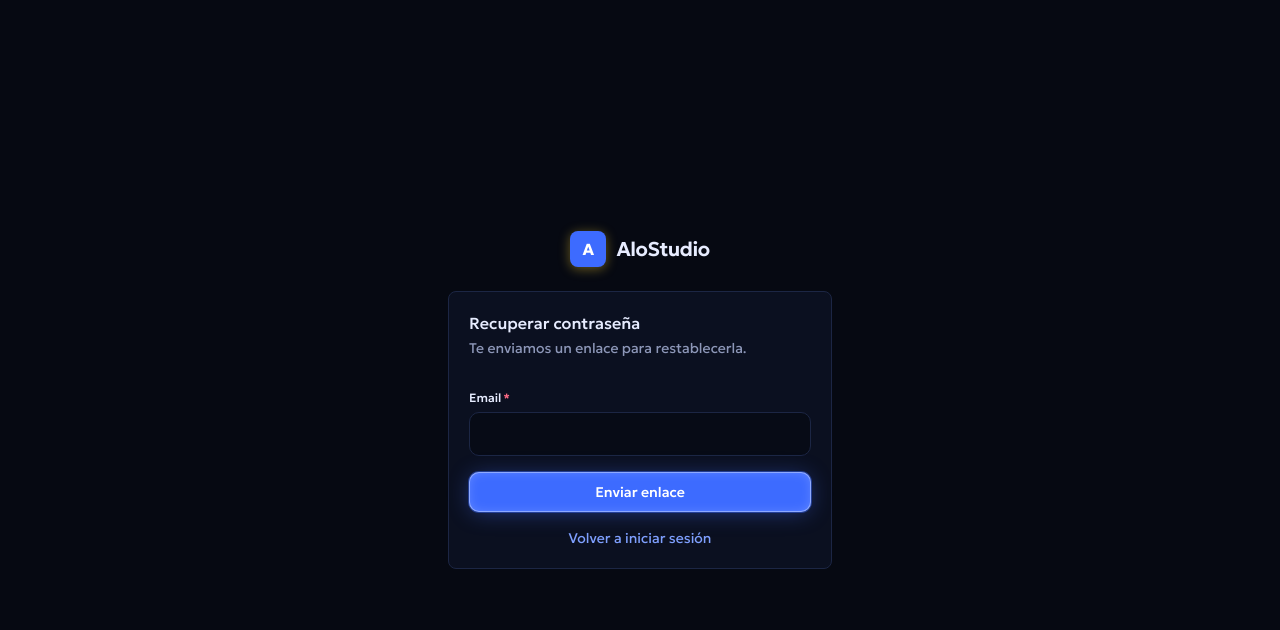
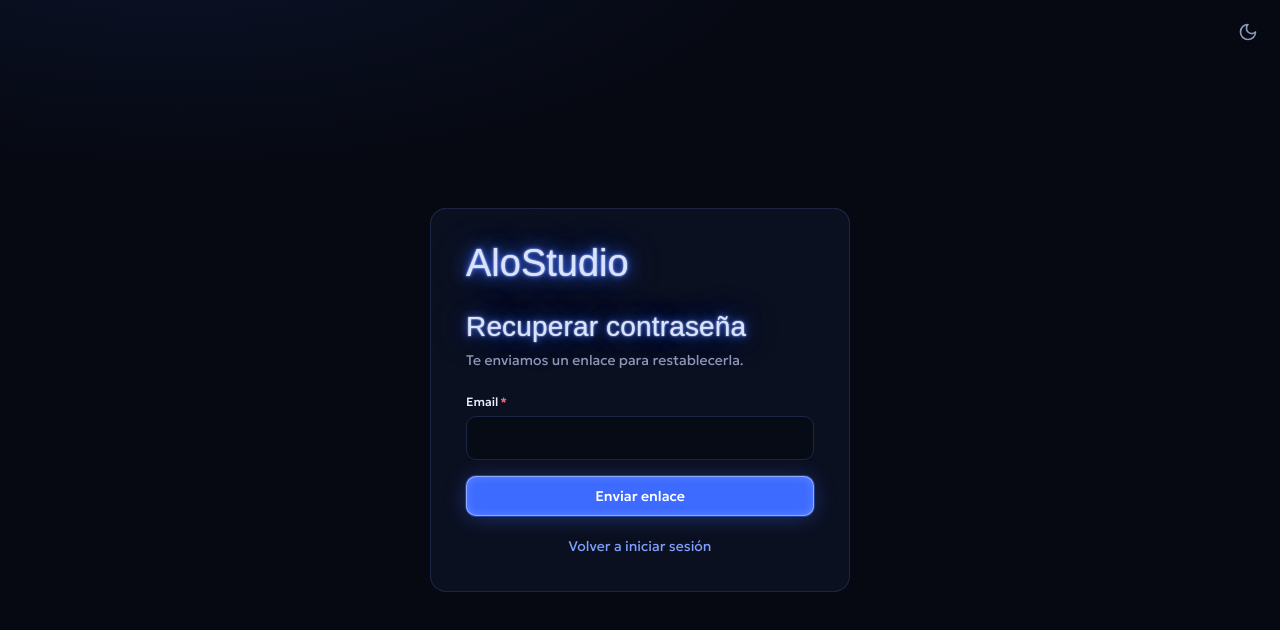
Before and after one commit to S-Kiev95/AloStudio, a Next.js app in the folder frontend/: page /forgot-password in a window 1280 px wide. Shown: the top 630 px of the page. Built offline with nearby package versions, Linux system fonts and the light colour scheme; a web font is replaced by a local one.

Commit message:
feat(design): marca, iconos de la app y pantallas de autenticacion
Co-Authored-By: Antigravity <noreply@google.com>

```diff
--- a/frontend/app/(auth)/confirm/page.tsx
+++ b/frontend/app/(auth)/confirm/page.tsx
@@ -1,5 +1,3 @@
-import { Card, CardContent, CardHeader, CardTitle } from "@/components/ui/card";
-
 import { ConfirmClient } from "./confirm-client";
 
 /**
@@ -16,13 +14,11 @@ export default async function ConfirmPage({
   const token = Array.isArray(raw) ? raw[0] : raw;
 
   return (
-    <Card>
-      <CardHeader>
-        <CardTitle>Confirmar email</CardTitle>
-      </CardHeader>
-      <CardContent>
-        <ConfirmClient token={token ?? null} />
-      </CardContent>
-    </Card>
+    <div className="space-y-6">
+      <div className="neon-sign">
+        <h1 className="text-[28px] leading-[1.2]">Confirmar email</h1>
+      </div>
+      <ConfirmClient token={token ?? null} />
+    </div>
   );
 }
--- a/frontend/app/(auth)/forgot-password/page.tsx
+++ b/frontend/app/(auth)/forgot-password/page.tsx
@@ -6,7 +6,6 @@ import { useState } from "react";
 import { useForm } from "react-hook-form";
 
 import { Button } from "@/components/ui/button";
-import { Card, CardContent, CardHeader, CardTitle } from "@/components/ui/card";
 import { Input } from "@/components/ui/input";
 import { Label } from "@/components/ui/label";
 import { type ForgotInput, forgotSchema } from "@/lib/auth/schemas";
@@ -25,37 +24,34 @@ export default function ForgotPasswordPage() {
       headers: { "Content-Type": "application/json" },
       body: JSON.stringify(values),
     });
-    // No enumeration: always show the same confirmation.
     setSent(true);
   }
 
   return (
-    <Card>
-      <CardHeader>
-        <CardTitle>Recuperar contraseña</CardTitle>
-        <p className="mt-1 text-sm text-fg-muted">
+    <div className="space-y-6">
+      <div>
+        <div className="neon-sign">
+          <h1 className="text-[28px] leading-[1.2]">Recuperar contraseña</h1>
+        </div>
+        <p className="mt-1.5 text-sm text-fg-muted">
           Te enviamos un enlace para restablecerla.
         </p>
-      </CardHeader>
-      <CardContent>
+      </div>
+
       {sent ? (
         <div className="space-y-4">
           <p
             role="status"
-              className="rounded-md border border-success/40 bg-success/10 px-3 py-2 text-sm text-success"
+            className="rounded-control border border-success/40 bg-success/10 px-3.5 py-2.5 text-sm text-success"
           >
             Si el email existe, vas a recibir instrucciones en unos minutos.
           </p>
-            <Link href="/login" className="text-sm text-info hover:underline">
+          <Link href="/login" className="inline-block text-sm text-info hover:underline">
             Volver a iniciar sesión
           </Link>
         </div>
       ) : (
-          <form
-            onSubmit={handleSubmit(onSubmit)}
-            className="space-y-4"
-            noValidate
-          >
+        <form onSubmit={handleSubmit(onSubmit)} className="space-y-4" noValidate>
           <div className="space-y-1.5">
             <Label htmlFor="email" required>
               Email
@@ -79,13 +75,12 @@ export default function ForgotPasswordPage() {
           </Button>
           <Link
             href="/login"
-              className="block text-center text-sm text-info hover:underline"
+            className="block pt-1 text-center text-sm text-info hover:underline"
           >
             Volver a iniciar sesión
           </Link>
         </form>
       )}
-      </CardContent>
-    </Card>
+    </div>
   );
 }
--- a/frontend/app/(auth)/layout.tsx
+++ b/frontend/app/(auth)/layout.tsx
@@ -1,24 +1,23 @@
+import { ThemeToggle } from "@/components/shell/theme-toggle";
+
 export default function AuthLayout({
   children,
 }: {
   children: React.ReactNode;
 }) {
   return (
-    <div className="flex min-h-dvh flex-col items-center justify-center gap-6 bg-bg p-4">
-      {/* Brand mark over the auth card — the lit accent gradient + a soft glow,
-          the first thing a signed-out visitor sees. */}
-      <span className="flex items-center gap-2.5">
-        <span
-          className="grid h-9 w-9 place-items-center rounded-lg text-base font-bold text-primary-fg shadow-[0_2px_12px_rgb(252_213_53/0.4)]"
-          style={{ background: "var(--gradient-primary)" }}
-        >
-          A
-        </span>
-        <span className="text-xl font-semibold tracking-tight text-fg">
-          AloStudio
-        </span>
-      </span>
-      <div className="w-full max-w-sm">{children}</div>
+    <div className="relative flex min-h-dvh flex-col items-center justify-center p-4 sm:p-6">
+      <div className="fixed right-3 top-3 z-20">
+        <ThemeToggle />
+      </div>
+      <div className="glass-panel w-full max-w-[420px] rounded-panel bg-surface p-7 sm:p-9">
+        <div className="mb-7">
+          <span className="neon-wordmark inline-block select-none text-[38px] leading-none">
+            AloStudio
+          </span>
+        </div>
+        {children}
+      </div>
     </div>
   );
 }
--- a/frontend/app/(auth)/login/page.tsx
+++ b/frontend/app/(auth)/login/page.tsx
@@ -7,7 +7,6 @@ import { useState } from "react";
 import { useForm } from "react-hook-form";
 
 import { Button } from "@/components/ui/button";
-import { Card, CardContent, CardHeader, CardTitle } from "@/components/ui/card";
 import { Input } from "@/components/ui/input";
 import { Label } from "@/components/ui/label";
 import { messageFromBody } from "@/lib/api/errors";
@@ -39,17 +38,21 @@ export default function LoginPage() {
   }
 
   return (
-    <Card>
-      <CardHeader>
-        <CardTitle>Iniciar sesión</CardTitle>
-        <p className="mt-1 text-sm text-fg-muted">Accedé a tu cuenta de AloStudio.</p>
-      </CardHeader>
-      <CardContent>
+    <div className="space-y-6">
+      <div>
+        <div className="neon-sign">
+          <h1 className="text-[28px] leading-[1.2]">Iniciar sesión</h1>
+        </div>
+        <p className="mt-1.5 text-sm text-fg-muted">
+          Accedé a tu cuenta de AloStudio.
+        </p>
+      </div>
+
       <form onSubmit={handleSubmit(onSubmit)} className="space-y-4" noValidate>
         {formError ? (
           <p
             role="alert"
-              className="rounded-md border border-danger/40 bg-danger/10 px-3 py-2 text-sm text-danger"
+            className="rounded-control border border-danger/40 bg-danger/10 px-3.5 py-2.5 text-sm text-danger"
           >
             {formError}
           </p>
@@ -83,17 +86,11 @@ export default function LoginPage() {
             type="password"
             autoComplete="current-password"
             aria-invalid={Boolean(errors.password)}
-              aria-describedby={
-                errors.password ? "password-error" : undefined
-              }
+            aria-describedby={errors.password ? "password-error" : undefined}
             {...register("password")}
           />
           {errors.password ? (
-              <p
-                id="password-error"
-                role="alert"
-                className="text-sm text-danger"
-              >
+            <p id="password-error" role="alert" className="text-sm text-danger">
               {errors.password.message}
             </p>
           ) : null}
@@ -105,12 +102,11 @@ export default function LoginPage() {
 
         <Link
           href="/forgot-password"
-            className="block text-center text-sm text-info hover:underline"
+          className="block pt-1 text-center text-sm text-info hover:underline"
         >
           ¿Olvidaste tu contraseña?
         </Link>
       </form>
-      </CardContent>
-    </Card>
+    </div>
   );
 }
--- a/frontend/app/(auth)/reset-password/page.tsx
+++ b/frontend/app/(auth)/reset-password/page.tsx
@@ -1,6 +1,4 @@
 import Link from "next/link";
-
-import { Card, CardContent, CardHeader, CardTitle } from "@/components/ui/card";
 
 import { ResetForm } from "./reset-form";
 
@@ -19,11 +17,11 @@ export default async function ResetPasswordPage({
   const token = Array.isArray(raw) ? raw[0] : raw;
 
   return (
-    <Card>
-      <CardHeader>
-        <CardTitle>Nueva contraseña</CardTitle>
-      </CardHeader>
-      <CardContent>
+    <div className="space-y-6">
+      <div className="neon-sign">
+        <h1 className="text-[28px] leading-[1.2]">Nueva contraseña</h1>
+      </div>
+
       {token ? (
         <ResetForm token={token} />
       ) : (
@@ -33,13 +31,12 @@ export default async function ResetPasswordPage({
           </p>
           <Link
             href="/forgot-password"
-              className="text-sm text-info hover:underline"
+            className="inline-block text-sm text-info hover:underline"
           >
             Pedir un nuevo enlace
           </Link>
         </div>
       )}
-      </CardContent>
-    </Card>
+    </div>
   );
 }
--- a/frontend/app/auth/sso/page.tsx
+++ b/frontend/app/auth/sso/page.tsx
@@ -4,7 +4,7 @@ import Link from "next/link";
 import { useRouter, useSearchParams } from "next/navigation";
 import { Suspense, useEffect, useState } from "react";
 
-import { Card, CardContent, CardHeader, CardTitle } from "@/components/ui/card";
+import { ThemeToggle } from "@/components/shell/theme-toggle";
 import { messageFromBody } from "@/lib/api/errors";
 
 /**
@@ -50,16 +50,15 @@ function SsoExchange() {
   }, [params, router]);
 
   return (
-    <Card>
-      <CardHeader>
-        <CardTitle>Acceso desde Postiz</CardTitle>
-      </CardHeader>
-      <CardContent>
+    <div className="space-y-5">
+      <div className="neon-sign">
+        <h1 className="text-[28px] leading-[1.2]">Acceso desde Postiz</h1>
+      </div>
       {error ? (
         <div className="space-y-4">
           <p
             role="alert"
-              className="rounded-md border border-danger/40 bg-danger/10 px-3 py-2 text-sm text-danger"
+            className="rounded-control border border-danger/40 bg-danger/10 px-3.5 py-2.5 text-sm text-danger"
           >
             {error}
           </p>
@@ -73,26 +72,22 @@ function SsoExchange() {
       ) : (
         <p className="text-sm text-fg-muted">Iniciando sesión…</p>
       )}
-      </CardContent>
-    </Card>
+    </div>
   );
 }
 
 export default function SsoPage() {
   return (
-    <div className="flex min-h-dvh flex-col items-center justify-center gap-6 bg-bg p-4">
-      <span className="flex items-center gap-2.5">
-        <span
-          className="grid h-9 w-9 place-items-center rounded-lg text-base font-bold text-primary-fg shadow-[0_2px_12px_rgb(252_213_53/0.4)]"
-          style={{ background: "var(--gradient-primary)" }}
-        >
-          A
-        </span>
-        <span className="text-xl font-semibold tracking-tight text-fg">
+    <div className="relative flex min-h-dvh flex-col items-center justify-center p-4 sm:p-6">
+      <div className="fixed right-3 top-3 z-20">
+        <ThemeToggle />
+      </div>
+      <div className="glass-panel w-full max-w-[420px] rounded-panel bg-surface p-7 sm:p-9">
+        <div className="mb-7">
+          <span className="neon-wordmark inline-block select-none text-[38px] leading-none">
             AloStudio
           </span>
-      </span>
-      <div className="w-full max-w-sm">
+        </div>
         <Suspense>
           <SsoExchange />
         </Suspense>
--- /dev/null
+++ b/frontend/app/manifest.ts
@@ -0,0 +1,25 @@
+import type { MetadataRoute } from "next";
+
+export default function manifest(): MetadataRoute.Manifest {
+  return {
+    name: "AloStudio",
+    short_name: "AloStudio",
+    description: "AloStudio — Bandeja omnicanal, publicaciones y CRM",
+    start_url: "/",
+    display: "standalone",
+    background_color: "#060912",
+    theme_color: "#3d6bff",
+    icons: [
+      {
+        src: "/brand/alostudio-icon-192.png",
+        sizes: "192x192",
+        type: "image/png",
+      },
+      {
+        src: "/brand/alostudio-icon-512.png",
+        sizes: "512x512",
+        type: "image/png",
+      },
+    ],
+  };
+}
--- a/frontend/public/sw.js
+++ b/frontend/public/sw.js
@@ -12,6 +12,8 @@ self.addEventListener("push", (event) => {
   const title = data.title || "AloStudio";
   const options = {
     body: data.body || "",
+    icon: "/brand/alostudio-icon-192.png",
+    badge: "/brand/alostudio-icon-180.png",
     tag: data.url || undefined,
     data: { url: data.url || "/" },
   };
```
Also changed, not shown: frontend/app/apple-icon.png (added), frontend/app/icon.png (added). Lines whose indentation alone changed are shown as unchanged.
